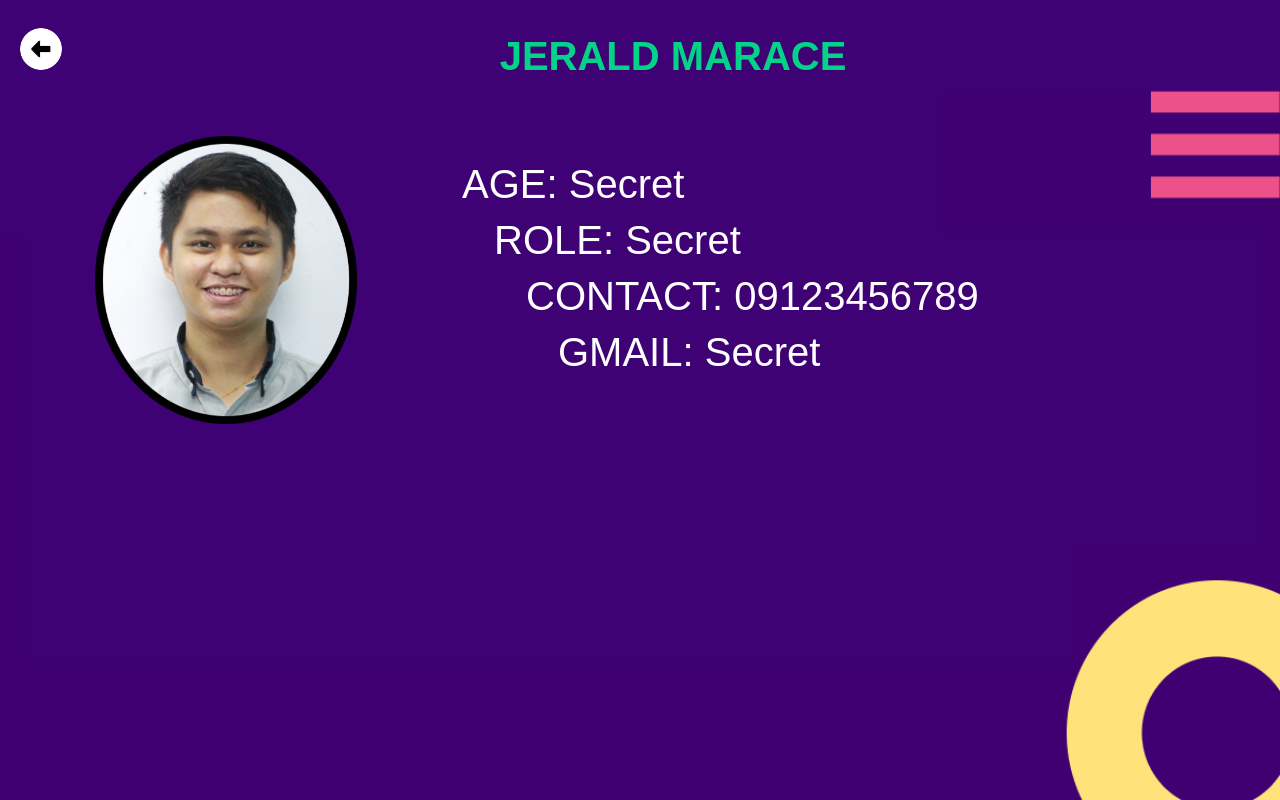
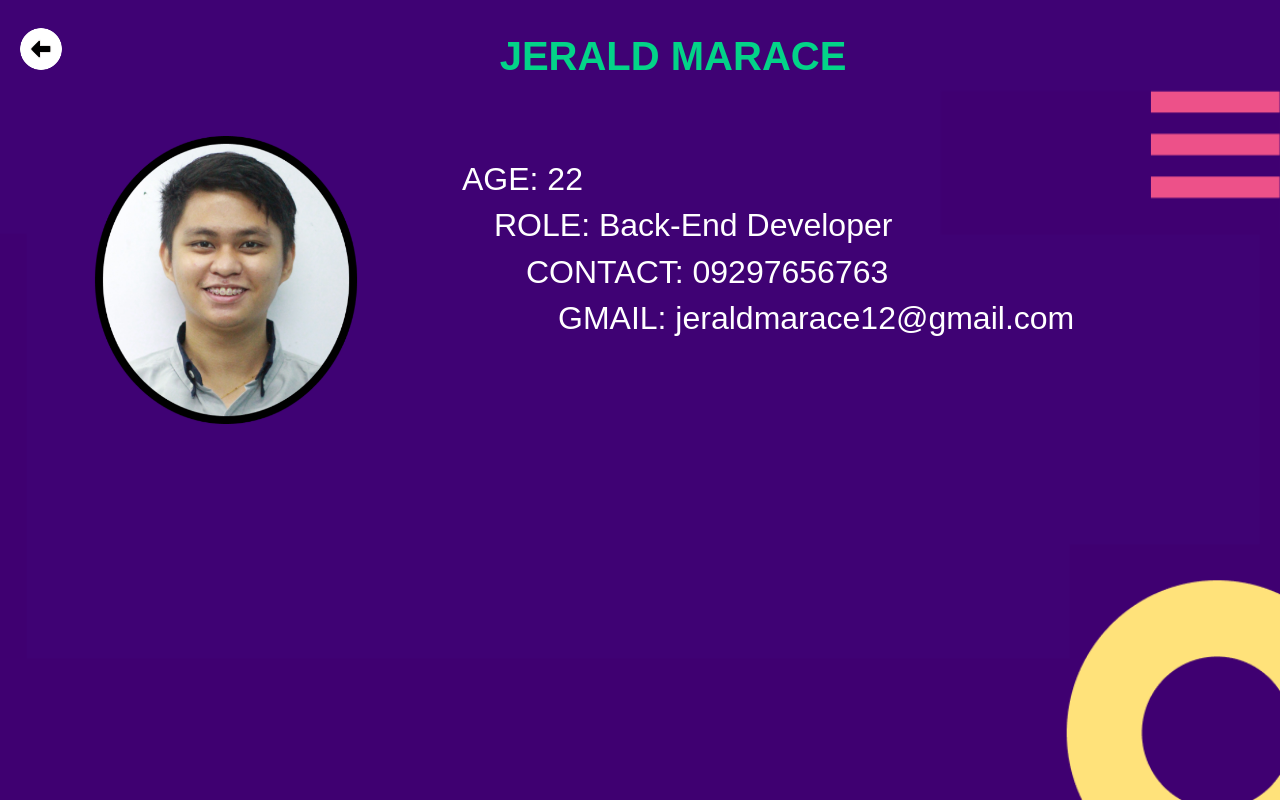
Before and after one commit to rodelio30/mathventures-layout, a PHP site: page /public/about_developer.php?user=jerald in a window 1280 px wide. Run offline with PHP 8.4, Linux system fonts and the light colour scheme; some web fonts are replaced.

Commit message:
update the details of about dev team

```diff
--- a/login.php
+++ b/login.php
@@ -26,7 +26,7 @@
 </head>
 <body>
     <section class="cta-section-login">
-        <a href="about.php" class="mt-4 ms-3"style="float: left;">
+        <a href="public/index.php" class="mt-4 ms-3"style="float: left;">
             <img src="img/public/back.png" alt="Back Button" width="50">
         </a>
         <h1 class="cta-section-login-text text-center mt-4"><span style="color: #ED5189; margin-left: -5rem;">LOG IN</span> YOUR ACCOUNT</h1>
--- a/public/about_developer.php
+++ b/public/about_developer.php
@@ -16,10 +16,10 @@ $user_img     =  '';
 if($_GET['user'] == 'jerald') {
   $user_img     =  'Jerald';
   $user_name    =  'Jerald Marace';
-  $user_age     =  'Secret';
-  $user_role    =  'Secret';
-  $user_contact =  '09123456789';
-  $user_gmail   =  'Secret';
+  $user_age     =  '22';
+  $user_role    =  'Back-End Developer';
+  $user_contact =  '09297656763';
+  $user_gmail   =  'jeraldmarace12@gmail.com';
 }
 if($_GET['user'] == 'janelle') {
   $user_img     =  'Janelle';
@@ -32,18 +32,18 @@ if($_GET['user'] == 'janelle') {
 if($_GET['user'] == 'mark') {
   $user_img     =  'Mark';
   $user_name    =  'Mark Justin Laigo';
-  $user_age     =  'Secret';
-  $user_role    =  'Secret';
-  $user_contact =  '09123456789';
-  $user_gmail   =  'Secret';
+  $user_age     =  '21';
+  $user_role    =  'Front-End Developer';
+  $user_contact =  '09762407566';
+  $user_gmail   =  'Markjustinlaigo12@gmail.com';
 }
 if($_GET['user'] == 'cyril') {
   $user_img     =  'Cyril';
   $user_name    =  'Cyril Vergara';
-  $user_age     =  'Secret';
-  $user_role    =  'Secret';
-  $user_contact =  '09123456789';
-  $user_gmail   =  'Secret';
+  $user_age     =  '21';
+  $user_role    =  'Documentation';
+  $user_contact =  '09665311048';
+  $user_gmail   =  'cyrilvergara601@gmail.com';
 }
 ?>
 <!doctype html>
@@ -76,10 +76,10 @@ if($_GET['user'] == 'cyril') {
                     <img src="../img/about/<?= $user_img ?>.png" alt="Jerald" class="about-image-dev">
                 </div>
                 <div class="col-md-8 pt-4">
-                  <h1>AGE: <?= $user_age ?></h1>
-                  <h1 style="margin-left: 2rem;">ROLE: <?= $user_role ?></h1>
-                  <h1 style="margin-left: 4rem;">CONTACT: <?= $user_contact ?></h1>
-                  <h1 style="margin-left: 6rem;">GMAIL: <?= $user_gmail ?></h1>
+                  <h2>AGE: <?= $user_age ?></h2>
+                  <h2 style="margin-left: 2rem;">ROLE: <?= $user_role ?></h2>
+                  <h2 style="margin-left: 4rem;">CONTACT: <?= $user_contact ?></h2>
+                  <h2 style="margin-left: 6rem;">GMAIL: <?= $user_gmail ?></h2>
                 </div>
             </div>
         </div>
```
